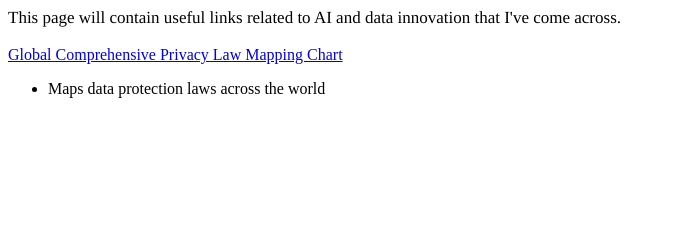
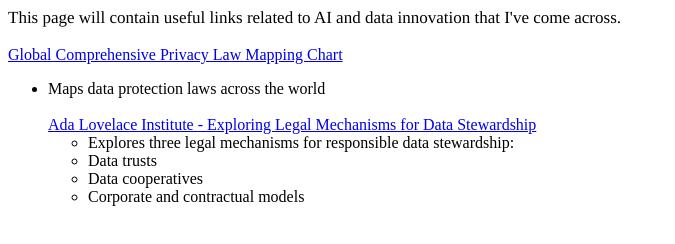
Before and after one commit to vikneswarankumaran/vikneswaran.github.io, a plain HTML site: page index.html in a window 1280 px wide. Shown: the whole page, without its empty margins (0-675 px from the left). Drawn offline with Linux system fonts and the light colour scheme.

Commit message:
Update index.html

```diff
--- a/index.html
+++ b/index.html
@@ -14,10 +14,19 @@
 
 <body>
 <p class="p1">This page will contain useful links related to AI and data innovation that I've come across.</p>
+
 <br>
 <a href="https://iapp.org/media/pdf/resource_center/global_comprehensive_privacy_law_mapping.pdf">Global Comprehensive Privacy Law Mapping Chart</a>
 <ul>
   <li>Maps data protection laws across the world</li>
+<br>
+
+<a href="https://www.adalovelaceinstitute.org/wp-content/uploads/2021/03/Legal-mechanisms-for-data-stewardship_report_Ada_AI-Council-2.pdf">Ada Lovelace Institute - Exploring Legal Mechanisms for Data Stewardship</a>
+<ul>
+  <li>Explores three legal mechanisms for responsible data stewardship:</li>
+    <li>Data trusts</li>
+    <li>Data cooperatives</li>
+    <li>Corporate and contractual models</li>
 </ul>
 </body>
 </html>
```
